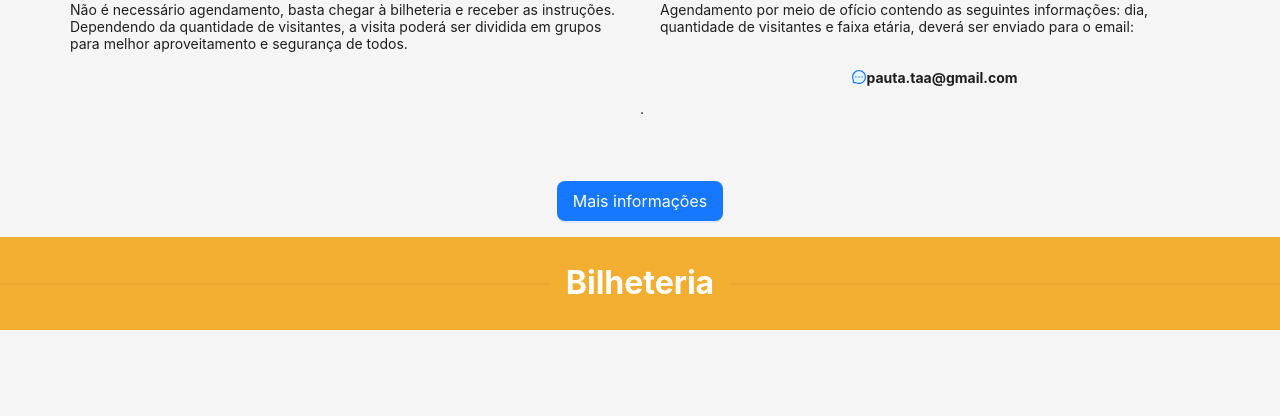
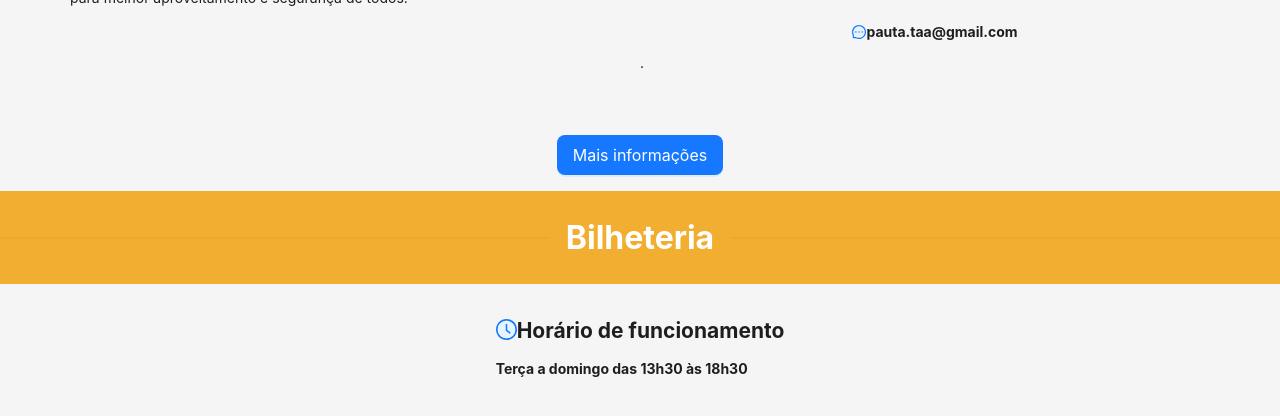
Before and after one commit to lucyfurt/SITE-TEATRO-ARTHUR-AZEVEDO-REACT-JAVASCRIPT, a React (Create React App) app: page / in a window 1280 px wide. Shown: the part 3194-3610 px from the top of the page. Built offline with nearby package versions, Linux system fonts and the light colour scheme.

Commit message:
Bilheteria

```diff
--- a/src/App.js
+++ b/src/App.js
@@ -5,6 +5,7 @@ import './App.css';
 import CardNews from './components/Content/CardNews.js';
 import FullEvento from './components/Content/FullEvento.js';
 import Visitacao from './components/Content/Visitacao.js';
+import Bilheteria from './components/Content/Bilheteria.js';
 const { Header, Footer, Content } = Layout;
 const headerStyle = {
   textAlign: 'center',
@@ -74,7 +75,7 @@ function App() {
             }}
             orientation="center"
           ><h1 style={{ color: '#fff' }}>Bilheteria</h1></Divider>
-
+          <Bilheteria />
 
 
 
--- /dev/null
+++ b/src/components/Content/Bilheteria.js
@@ -0,0 +1,18 @@
+import React from 'react';
+import {
+    ClockCircleTwoTone,
+} from '@ant-design/icons';
+
+function Bilheteria() {
+    return (
+
+        <>
+            <div >
+                <h2 ><ClockCircleTwoTone />Horário de funcionamento</h2>
+                <strong><p> Terça a domingo das 13h30 às 18h30</p></strong>
+            </div>
+        </>
+
+    );
+};
+export default Bilheteria;
```
